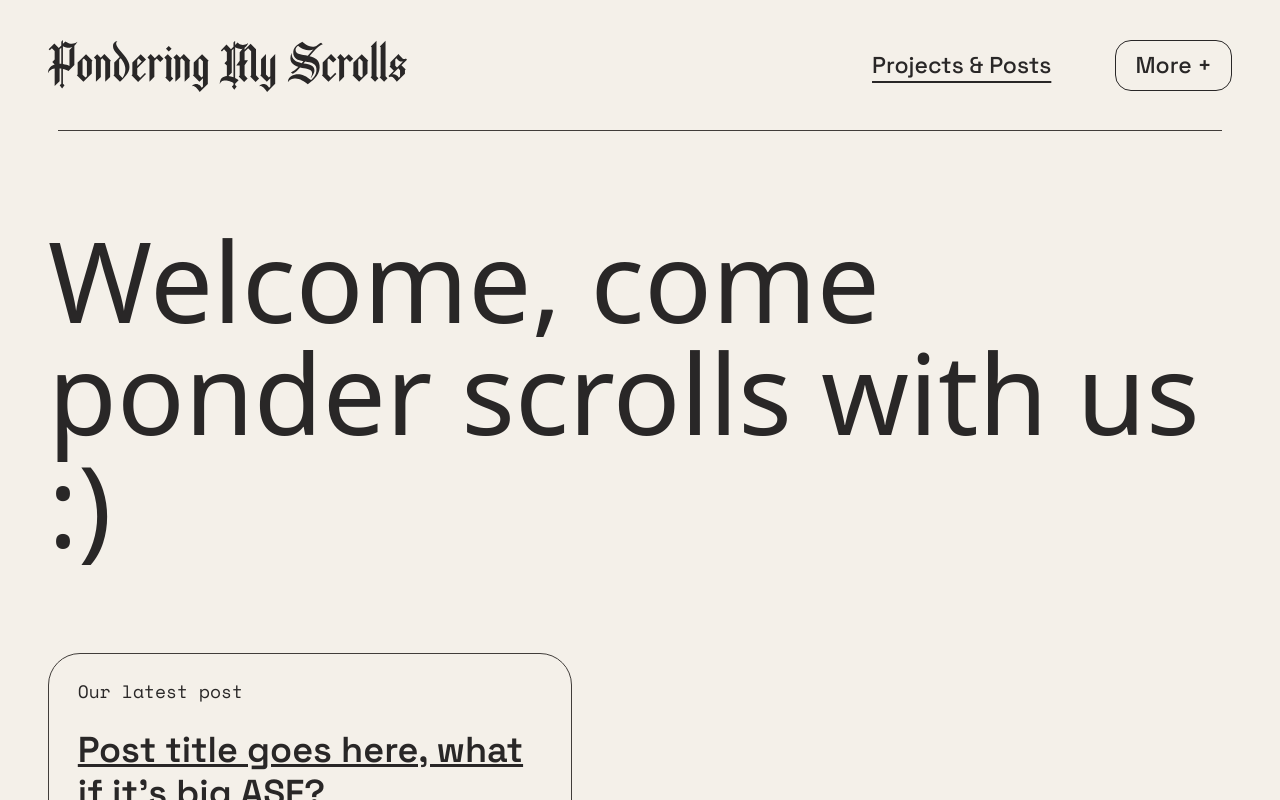
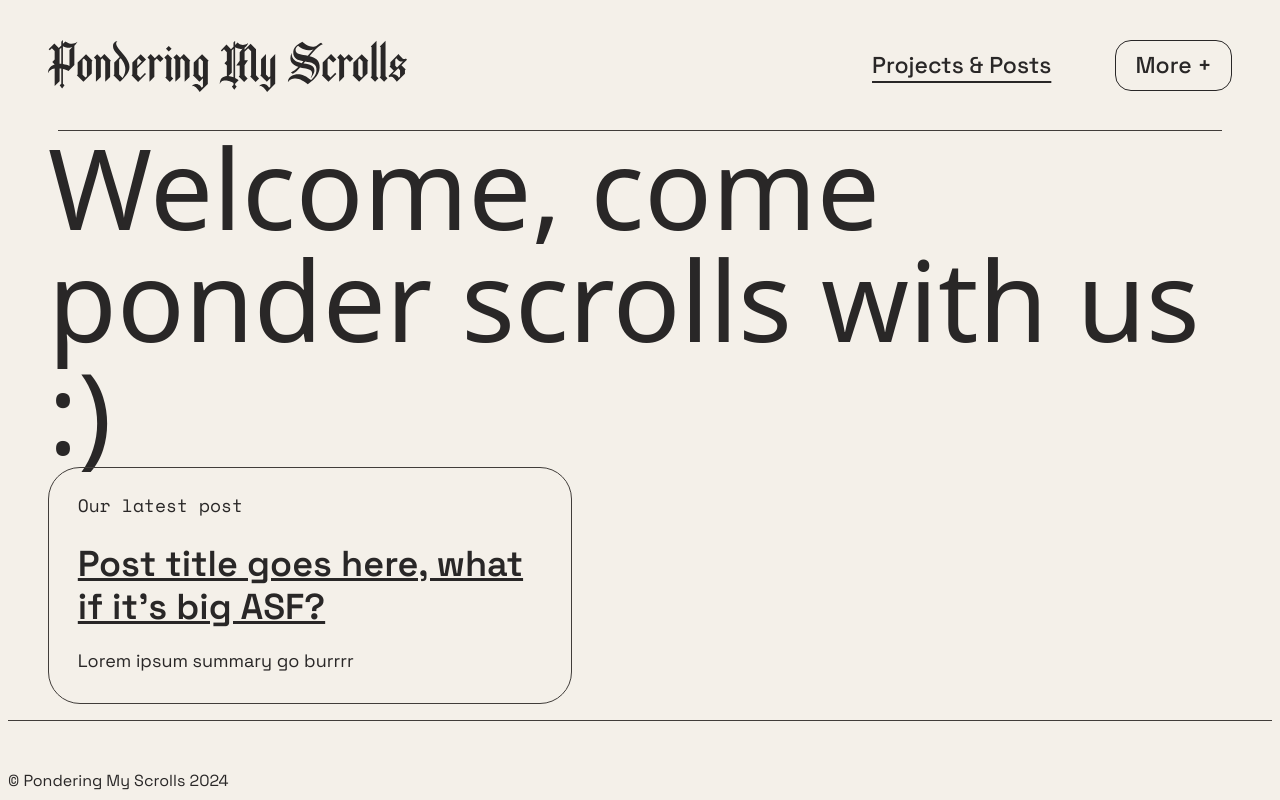
Before and after one commit to Pondering-My-Scrolls/pondering-my-scrolls-website, a Next.js app: page / in a window 1280 px wide. Shown: the top 800 px of the page. Built offline with nearby package versions, Linux system fonts and the light colour scheme; a web font is replaced by a local one.

Commit message:
Homepage styling

```diff
--- a/app/page.jsx
+++ b/app/page.jsx
@@ -16,11 +16,11 @@ function Home() {
 
     return (
         <main id="mainContent" className="home">
-            <section className="wo pv center">
+            <section className="wo pv">
                 <h1 className="h1--large col-1-7">
                     Welcome, come ponder scrolls with us :)
                 </h1>
-                <div className="col-7-13">
+                <div className="col-8-13">
                     {latestPost.entries().next().value[1]}
                 </div>
             </section>
--- a/assets/styles/2-typography.scss
+++ b/assets/styles/2-typography.scss
@@ -12,6 +12,7 @@ h1, h2, h3 {
 .h1--large {
     font-size: 7rem;
     line-height: 1;
+    margin: 0;
 }
 
 .h1 {
```
